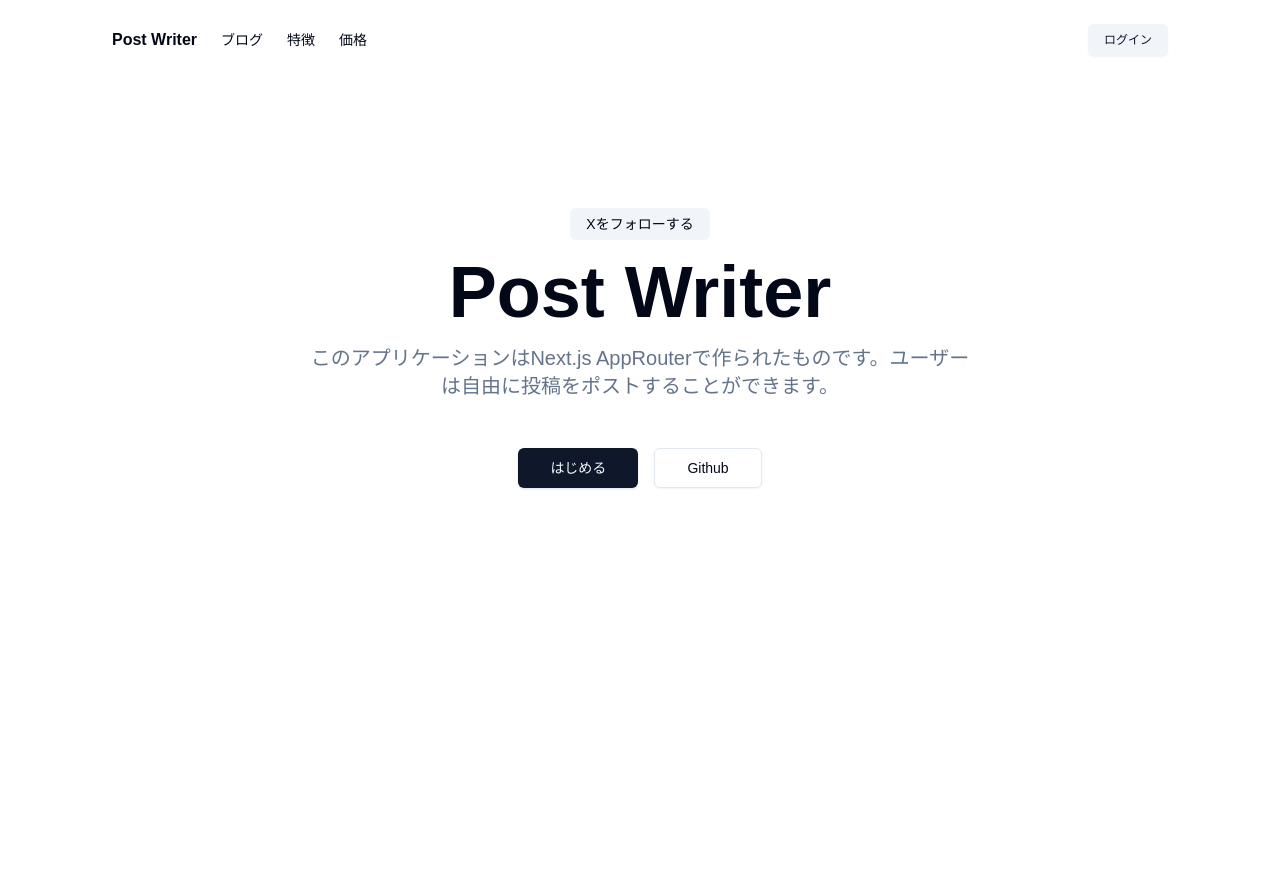
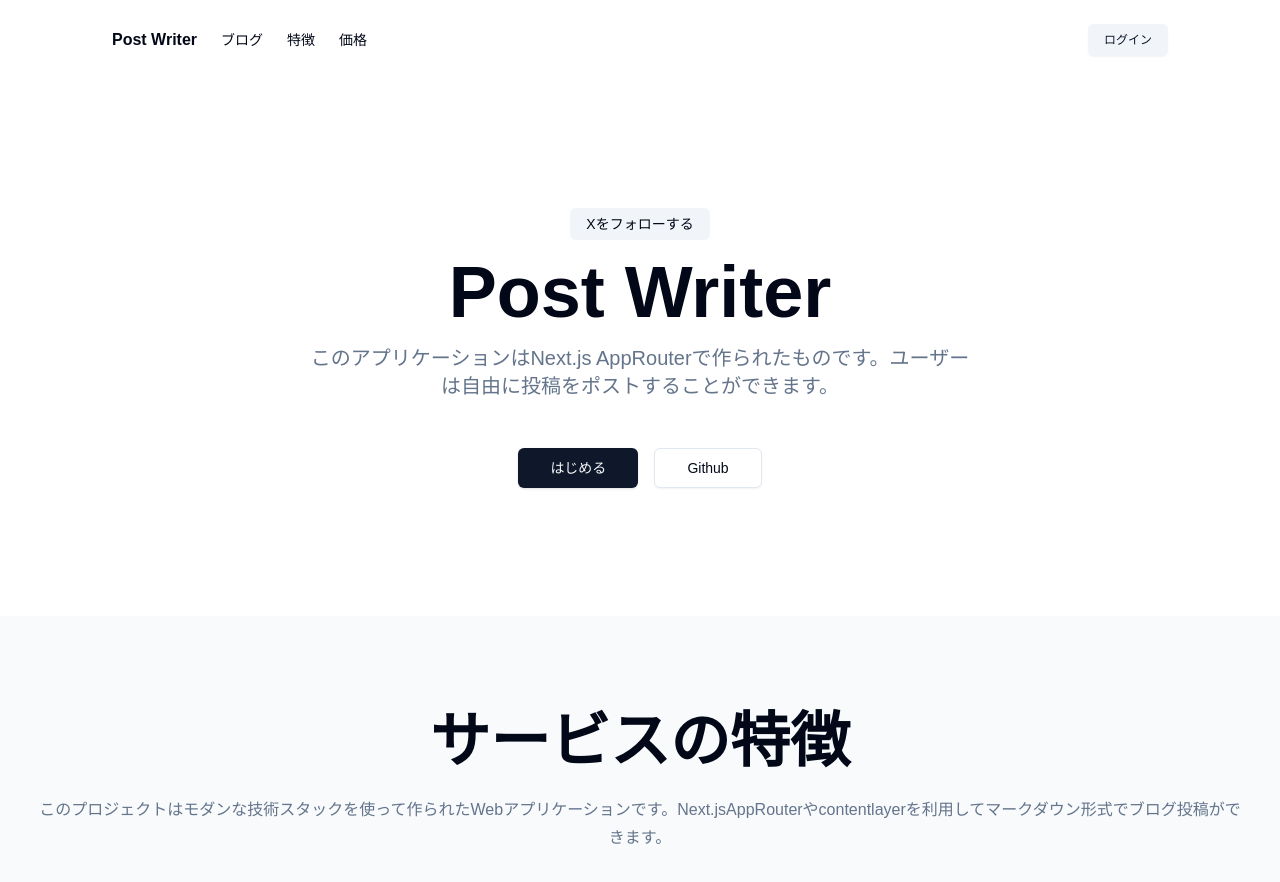
Before and after one commit to newstage75/post-writer-webapp, a Next.js app: page / in a window 1280 px wide. Shown: the top 882 px of the page. Before the commit the page ends 800 px from the top, so only its background shows below. Built offline with nearby package versions, Linux system fonts and the light colour scheme.

Commit message:
featureセクションの作成

```diff
--- a/app/(marketing)/page.tsx
+++ b/app/(marketing)/page.tsx
@@ -39,6 +39,20 @@
           </div>
         </div>
       </section>
+
+      <section
+        id="features"
+        className="container py-8 md:pd-12 lg:py-24 bg-slate-50"
+      >
+        <div className="text-center space-y-6">
+          <h2 className="font-extrabold text-3xl md:text-6xl">
+            サービスの特徴
+          </h2>
+          <p className="text-muted-foreground sm:txt-lg sm:leading-7">
+            このプロジェクトはモダンな技術スタックを使って作られたWebアプリケーションです。Next.jsAppRouterやcontentlayerを利用してマークダウン形式でブログ投稿ができます。
+          </p>
+        </div>
+      </section>
     </>
   );
 }
```
